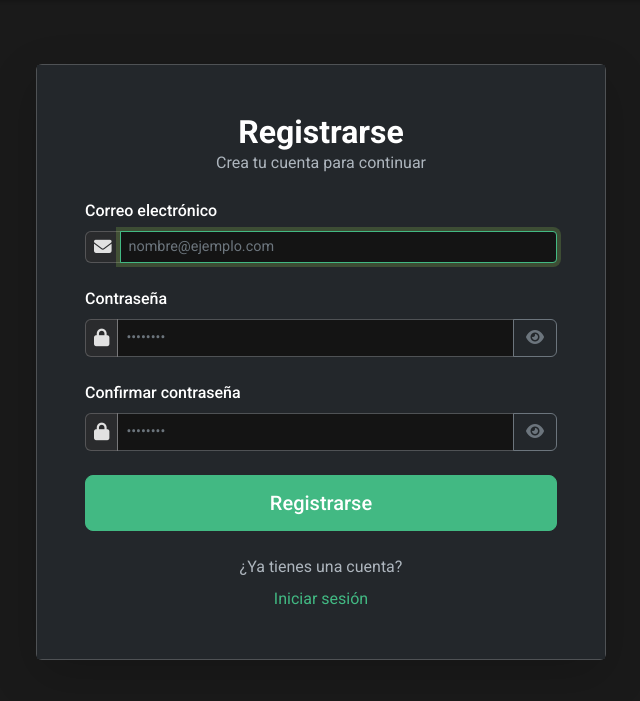
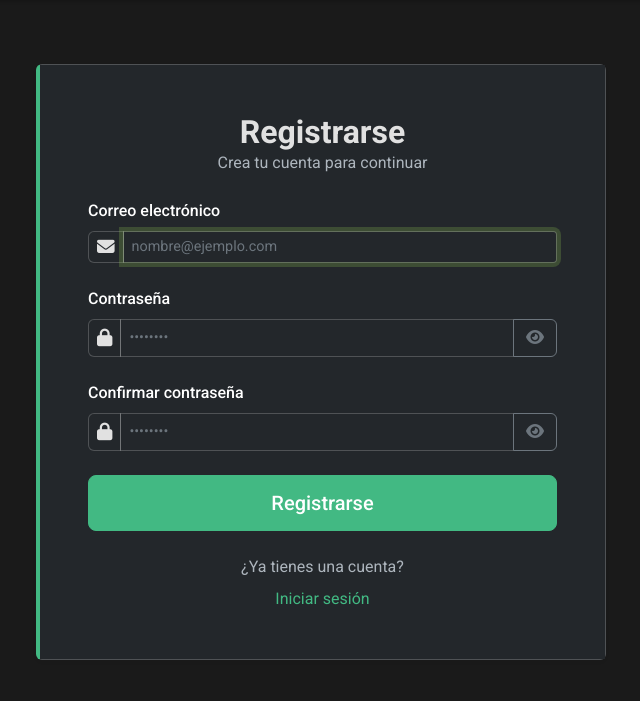
Before and after one commit to gabrielreyesb/cotalo2, a Rails app: page /users/sign_up in a window 1280 px wide. Shown: the part 99-800 px from the top of the page, without its empty margins (319-959 px from the left). Run offline with Rails 7, Linux system fonts and the light colour scheme; style sheets or scripts are compiled from the project's sources; some libraries are stand-ins or nearby versions.

Commit message:
Add green-accent-panel to registration form for consistent styling

```diff
--- a/app/views/devise/registrations/new.html.erb
+++ b/app/views/devise/registrations/new.html.erb
@@ -1,7 +1,7 @@
 <div class="container">
   <div class="row justify-content-center align-items-center" style="height: 70vh;">
     <div class="col-md-6 col-lg-5">
-      <div class="card shadow-lg border-0">
+      <div class="green-accent-panel">
         <div class="card-body p-5">
           <div class="text-center mb-4">
             <h2 class="fw-bold mb-0">Registrarse</h2>
```
